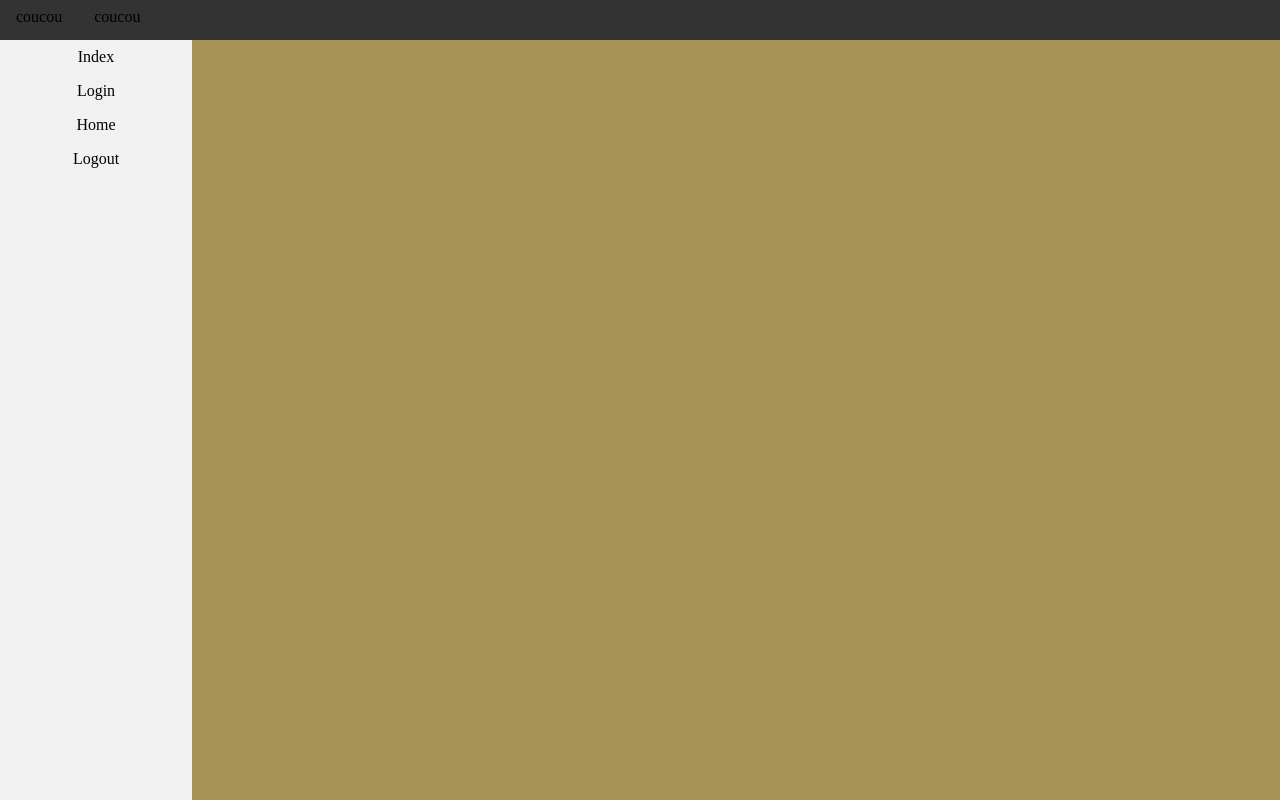
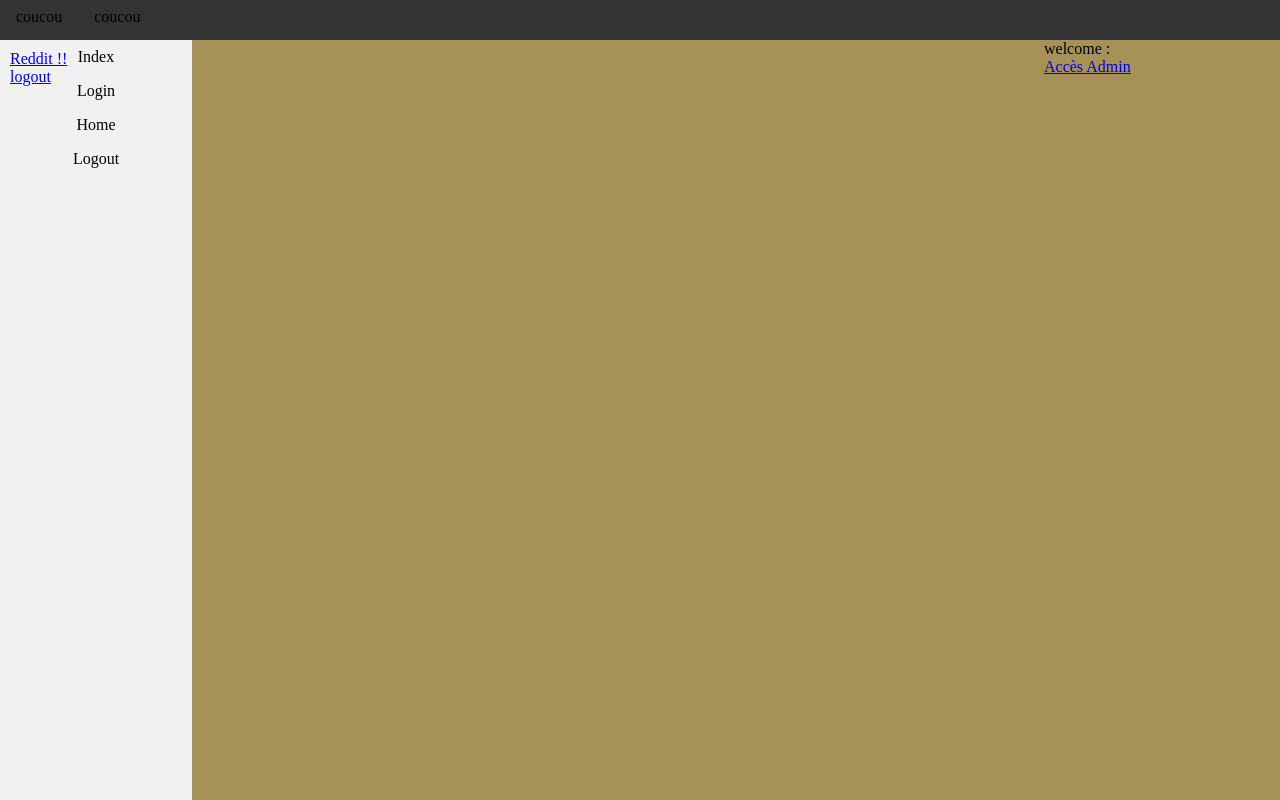
Before and after one commit to jwalle/camagru, a PHP site: page /Home.php in a window 1280 px wide. Run offline with PHP 8.4, Linux system fonts and the light colour scheme; the visitor is signed in with stand-in values (Sample User, id 1); data that the repository does not hold is empty.

Commit message:
css start

```diff
--- a/Home.php
+++ b/Home.php
@@ -22,8 +22,9 @@ $userRow = $stmt->fetch(PDO::FETCH_ASSOC);
 <body bgcolor="#A69256">
 
 <?php include_once 'top_bar.php'; ?>
+
+<div class="row">
 <?php include_once 'side_bar.php'; ?>
-
 	<div class ="header">
 
 		<div class="left">
@@ -40,6 +41,8 @@ $userRow = $stmt->fetch(PDO::FETCH_ASSOC);
 	 welcome :  <?php print($userRow['user_name']); ?>
 </div>
 
+</div>
+
 <footer>
 	<a class="button3" href="http://localhost:8080/phpmyadmin/" >Accès Admin</a>
 
--- a/style.css
+++ b/style.css
@@ -1,5 +1,16 @@
+
+/*http://www.w3schools.com/w3css/tryit.asp?filename=tryw3css_templates_webpage&stacked=h*/
+
 body {
     margin: 0;
+}
+
+.header {
+    position: relative;
+    width: 80%;
+    display: block;
+    padding: 10px;
+    float : left;
 }
 
 ul.top_nav {
@@ -35,7 +46,6 @@ li a {
     color: #000;
     padding: 8px 16px;
     text-decoration: none;
-}
 
 ul.side_nav li a:hover {
     background-color: #555;
@@ -46,8 +56,3 @@ a.active {
     background-color: #4CAF50);
     color: white;
 }
-
-content {
-    display: float;
-    padding: 0;
-}
```
Lines whose indentation alone changed are shown as unchanged.
